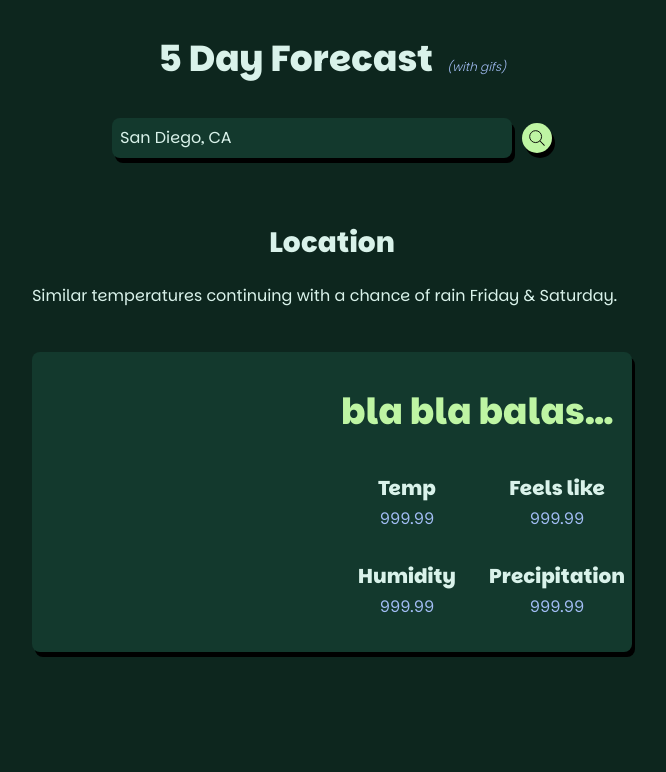
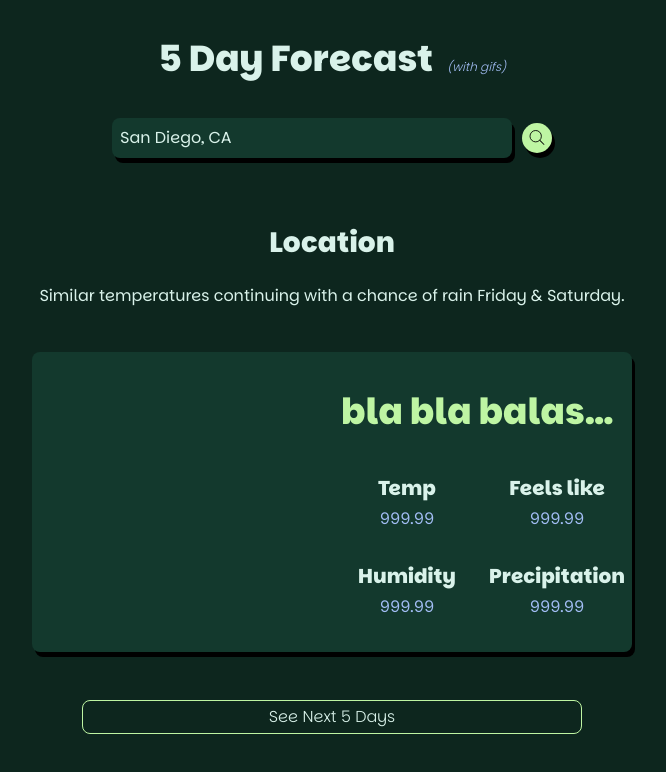
Before and after one commit to jmdelong7/weather-app, a website built with webpack: page src/index.html in a window 1280 px wide. Shown: the whole page, without its empty margins (308-974 px from the left). Built offline with nearby package versions, Linux system fonts and the light colour scheme.

Commit message:
Next 5 Days button, styling

```diff
--- a/src/index.html
+++ b/src/index.html
@@ -22,7 +22,7 @@
           placeholder="San Diego, CA"
         />
         <button id="submit" type="submit">
-          <svg width="25px" viewBox="0 0 24 24" fill="none" xmlns="http://www.w3.org/2000/svg">
+          <svg width="25px" height="25px" viewBox="0 0 24 24" fill="none" xmlns="http://www.w3.org/2000/svg">
             <g clip-path="url(#clip0_15_152)">
             <circle cx="10.5" cy="10.5" r="6.5" stroke="#000000" stroke-linejoin="round"/>
             <path d="M19.6464 20.3536C19.8417 20.5488 20.1583 20.5488 20.3536 20.3536C20.5488 20.1583 20.5488 19.8417 20.3536 19.6464L19.6464 20.3536ZM20.3536 19.6464L15.3536 14.6464L14.6464 15.3536L19.6464 20.3536L20.3536 19.6464Z" fill="#000000"/>
@@ -84,6 +84,7 @@
           </div>
         </div>
       </div>
+      <button id="next5days">See Next 5 Days</button>
     </section>
   </body>
 </html>
--- a/src/styles.css
+++ b/src/styles.css
@@ -189,7 +189,7 @@ form {
 #description {
   margin: 20px 0;
   width: 600px;
-  text-align: left;
+  text-align: center;
   min-height: 48px;
 }
 
@@ -205,9 +205,15 @@ form {
   text-align: center;
 }
 
+.main-sec {
+  display: flex;
+  flex-direction: column;
+  align-items: center;
+  justify-content: center;
+}
+
 .mc,
-.sc,
-.main-sec {
+.sc {
   display: flex;
   align-items: center;
   justify-content: center;
@@ -261,3 +267,28 @@ form {
   color: var(--accent-color);
   font-size: var(--fs-3);
 }
+
+#next5days {
+  width: 500px;
+  margin-top: 48px;
+  border: 1px solid var(--tertiary-color);
+  background-color: transparent;
+  border-radius: 8px;
+  padding: 4px;
+  color: var(--text-primary-color);
+  font-weight: var(--fw-thin);
+}
+
+#next5days:hover {
+  background-color: var(--accent-color);
+  cursor: pointer;
+  box-shadow: 3px 5px 0 rgb(0, 0, 0);
+}
+
+button:active {
+  transform: scale(0.95);
+}
+
+svg {
+  padding-bottom: 4px;
+}
```
Also changed, not shown: README.md.
